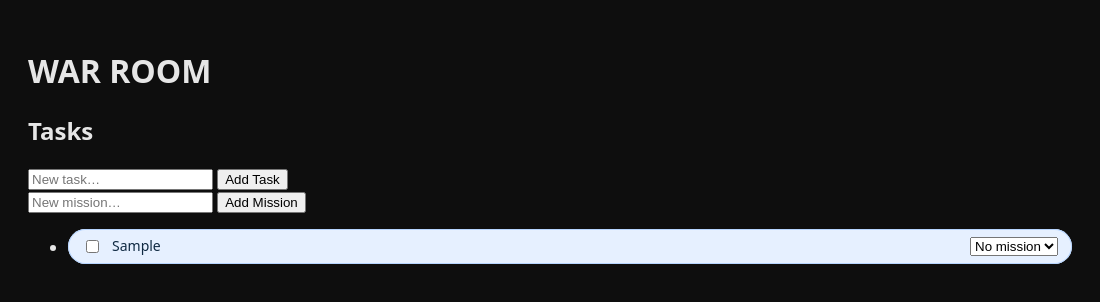
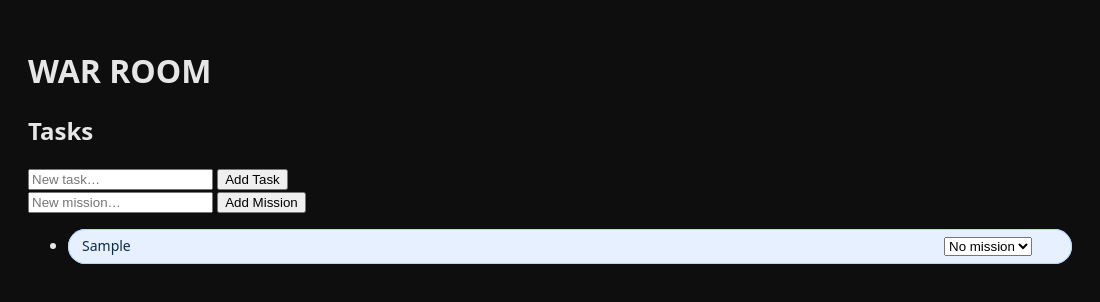
Before and after one commit to moditha-piyumal/war-room, an Electron app: page src/renderer/index.html in a window 1100 px wide. Both pictures are taken after typing "Sample" into the empty fields and a click on the button "Add Task". Drawn offline with Linux system fonts and the light colour scheme; no server answers.

Commit message:
Removed-Completion-Checkbox

```diff
--- a/package.json
+++ b/package.json
@@ -1,6 +1,6 @@
 {
 	"name": "war-room",
-	"version": "0.1.1",
+	"version": "0.1.2",
 	"description": "WAR ROOM - Offline-first mission & task command app",
 	"main": "src/main.js",
 	"scripts": {
--- a/src/renderer/renderer.js
+++ b/src/renderer/renderer.js
@@ -160,33 +160,38 @@ function createMissionDropdown(task) {
 }
 
 function createTaskPill(task) {
-	const checkbox = document.createElement("input");
-	checkbox.type = "checkbox";
-	checkbox.checked = task.isDone;
-	checkbox.onchange = () => toggleTask(task.id);
-
 	const span = document.createElement("span");
 	span.textContent = task.title;
 
-	if (task.isDone) {
-		span.style.textDecoration = "line-through";
-	}
+	// Mission assignment dropdown
+	const dropdown = createMissionDropdown(task);
 
-	const dropdown = createMissionDropdown(task);
+	// IMPORTANT:
+	// Prevent dropdown interaction from toggling task completion
+	dropdown.addEventListener("click", (e) => {
+		e.stopPropagation();
+	});
 
 	const pill = document.createElement("div");
 	pill.classList.add("pill", "task-pill");
 
+	// Toggle completion when clicking the pill
+	pill.addEventListener("click", () => {
+		console.log("[Task Toggle] Pill clicked:", task.title);
+		toggleTask(task.id);
+	});
+
+	// Visual state for completed task (no strike-through)
 	if (task.isDone) {
 		pill.classList.add("completed");
 	}
 
-	pill.appendChild(checkbox);
 	pill.appendChild(span);
 	pill.appendChild(dropdown);
 
 	return pill;
 }
+
 function renderMission(mission, list) {
 	const missionLi = document.createElement("li");
 	missionLi.classList.add("mission-item");
--- a/src/renderer/style.css
+++ b/src/renderer/style.css
@@ -102,3 +102,41 @@ body {
 .pill select {
     margin-left: auto;
 }
+
+/* ================================
+   STEP F.5 — Completed Task Checkmark
+   ================================ */
+
+/* Completed task appearance */
+.task-pill.completed {
+    background-color: #eef4fb;
+    /* softer blue */
+    color: #475569;
+    /* muted text */
+}
+
+/* ================================
+   Stable checkmark space (no layout shift)
+   ================================ */
+
+/* Always reserve space for checkmark */
+.task-pill::after {
+    content: "";
+    width: 10px;
+    height: 6px;
+
+    margin-left: auto;
+    margin-right: 4px;
+
+    border-left: 2px solid transparent;
+    border-bottom: 2px solid transparent;
+
+    transform: rotate(-45deg);
+}
+
+/* Reveal checkmark when completed */
+.task-pill.completed::after {
+    border-left-color: #2563eb;
+    /* blue check */
+    border-bottom-color: #2563eb;
+}
```
